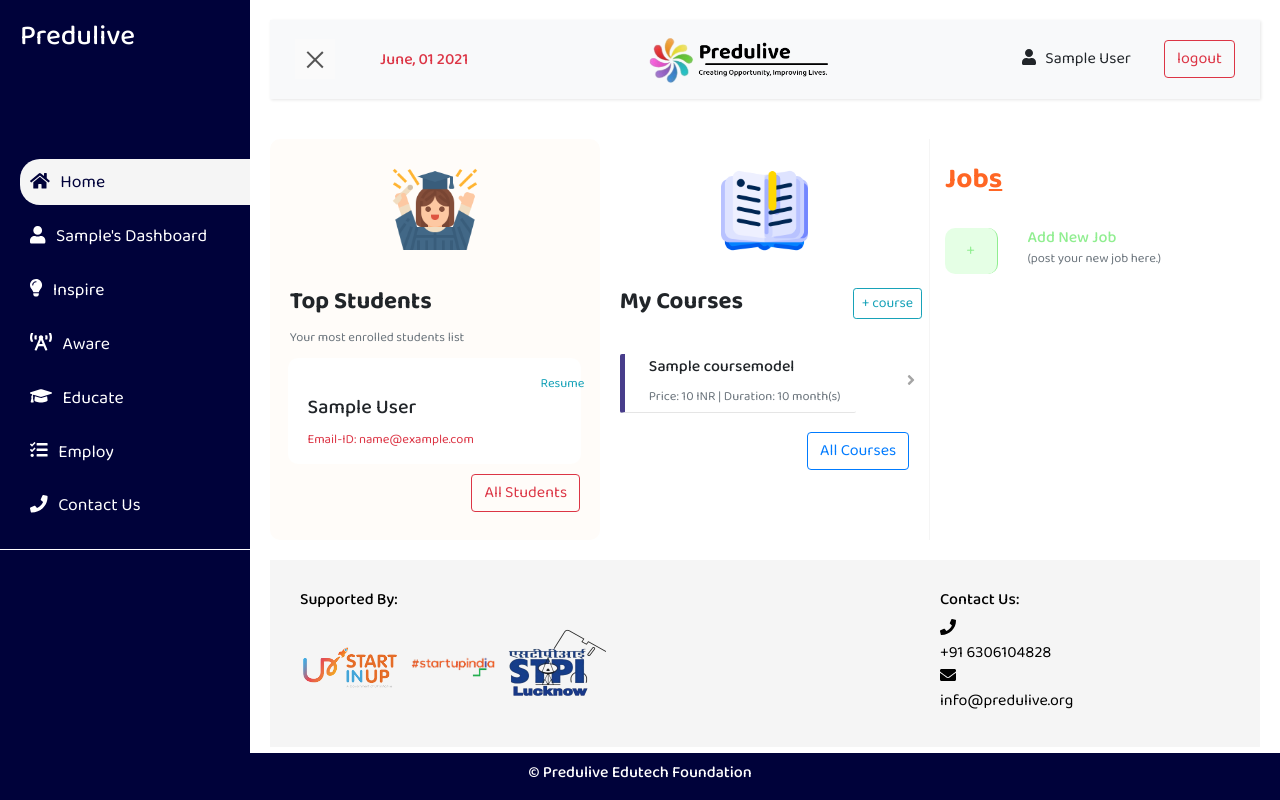
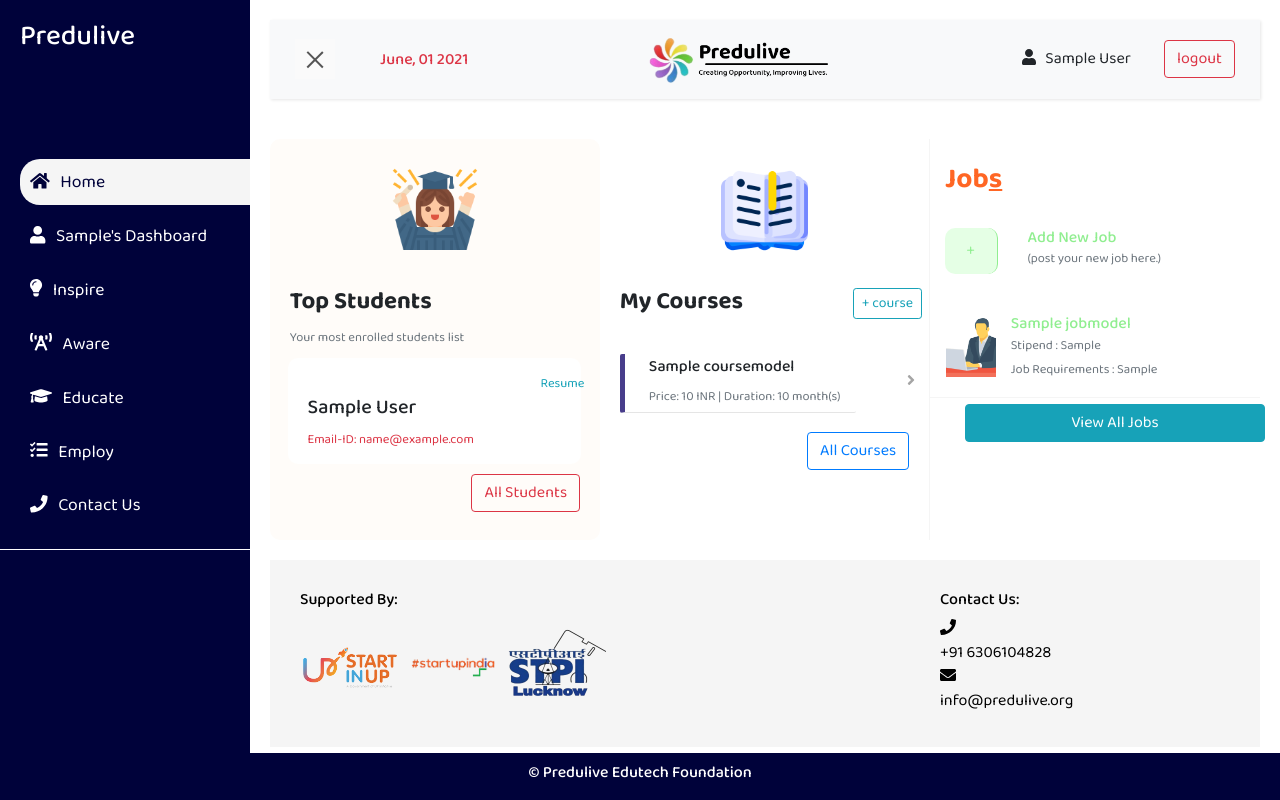
Before and after one commit to snehasharma5/LMS, a Django app: page /experts/expert-dashboard/1/1 in a window 1280 px wide. Run offline with Django 3.2, Linux system fonts and the light colour scheme; a user stored in the database is signed in; tables that the repository leaves empty hold one stand-in row (values such as "Sample post"); some libraries are stand-ins or nearby versions.

Commit message:
Expert Dashboard Updated

```diff
--- a/experts/templates/experts/expert_dashboard.html
+++ b/experts/templates/experts/expert_dashboard.html
@@ -116,6 +116,25 @@
                         </div>
                     </div>
                 </a>
+                {% if jobs %}
+                    {% for job in jobs %}
+                        <a href="{% url 'job-detail' job.pk %}">
+                            <div class="row job-notification">
+                                <div class="col-md-2" style="background: url('{% static 'web_app/images/dashboard/user-job.png' %}') center; background-size: cover;">
+                                </div>
+                                <div class="col-md-10">
+                                    <h6>{{ job.job_title }}</h6>
+                                    <small class="text-muted">Stipend : {{ job.stipend }}</small>
+                                    <br>
+                                    <small class="text-muted">Job Requirements : {{ job.job_requirements|slice:"0:30" }}</small>
+                                </div>
+                            </div>
+                        </a>
+                        {% endfor %}
+                        <a href="#" class="btn btn-info all-jobs" style="margin-top:2%;">View All Jobs</a>
+                    {% else %}
+                        <h6>No Jobs Posted By You...</h6>
+                    {% endif %}
             </div>
         </div>
     {% else %}
--- a/experts/views.py
+++ b/experts/views.py
@@ -1,7 +1,7 @@
 from django.contrib.auth import login
 from django.shortcuts import render, redirect, get_object_or_404
 from django.views.generic import CreateView, DetailView, UpdateView
-from web_app.models import RegisterModel, Expert, Student, CourseModel
+from web_app.models import RegisterModel, Expert, Student, CourseModel, JobModel
 from members.forms import ExpertRegisterForm, ExpertProfileForm, InstituteRegisterForm
 
 
@@ -49,6 +49,7 @@
 
     def get_context_data(self, *args, **kwargs):
         students = Student.objects.all()
+        jobs = JobModel.objects.filter(user=self.request.user)
         courses = CourseModel.objects.all()
-        context = {'students': students, 'courses': courses}
+        context = {'students': students, 'courses': courses, 'jobs':jobs}
         return context
```
Also changed, not shown: members/templates/registration/student_dashboard.html (+12 -6 lines).
